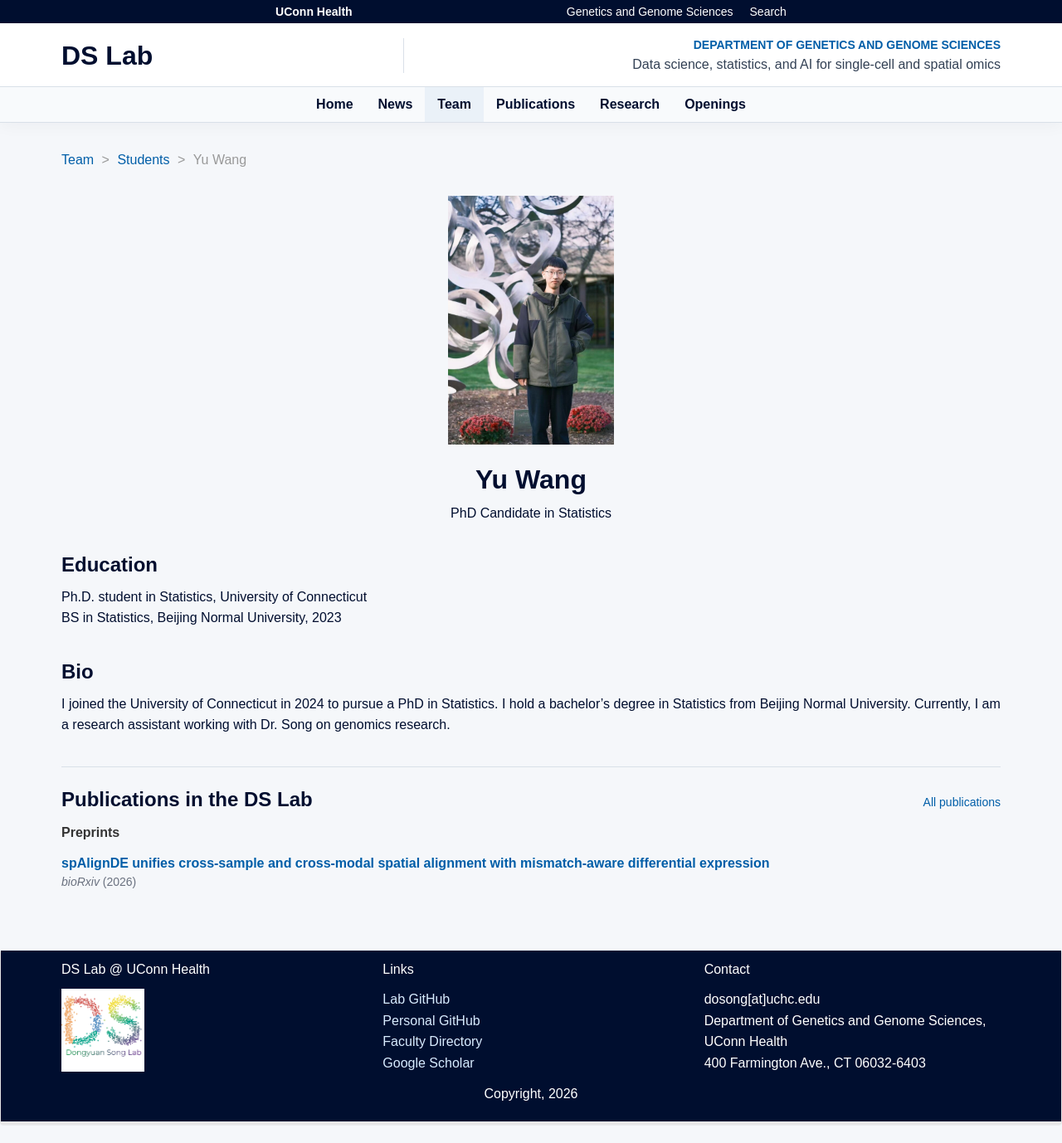
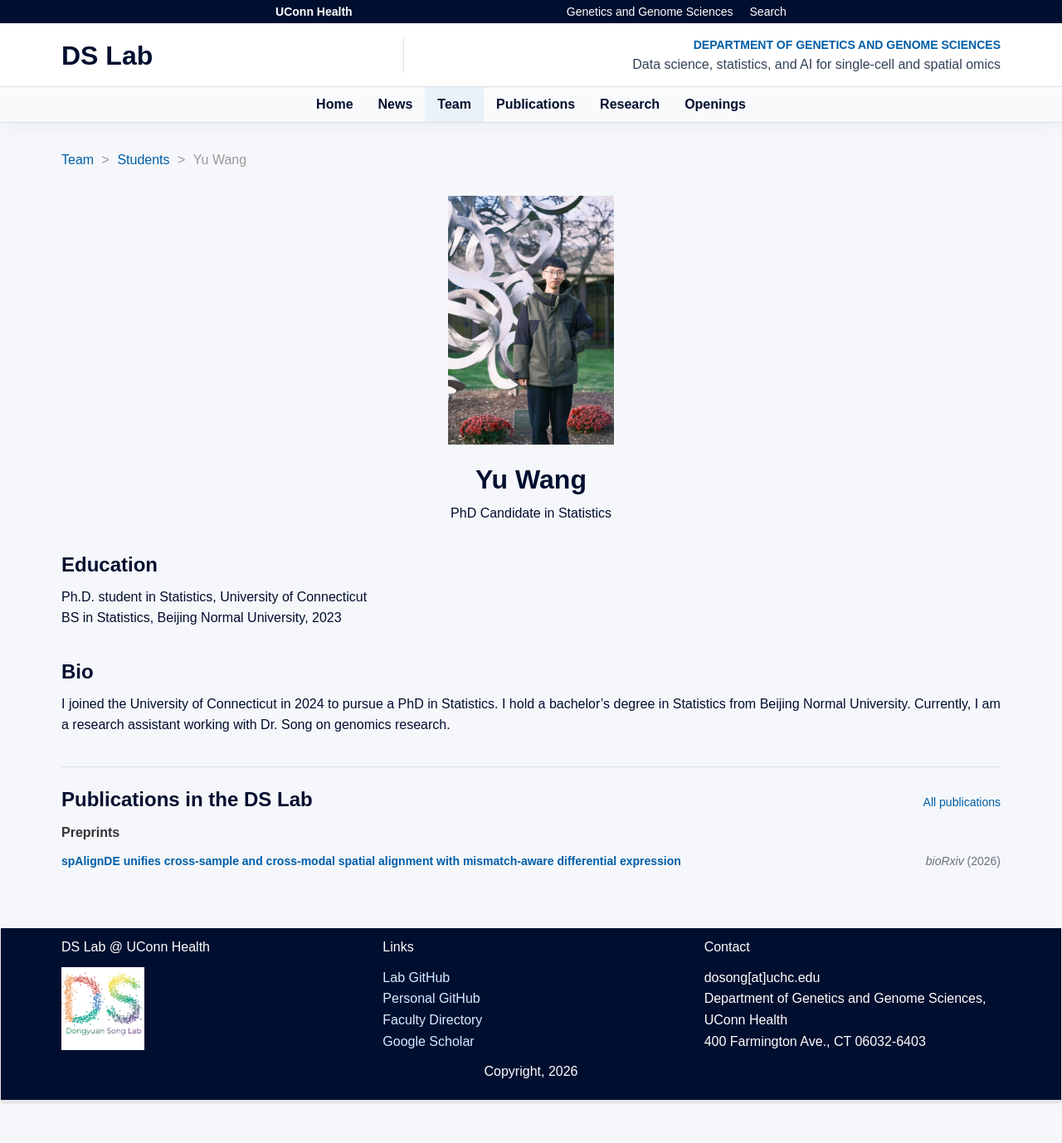
Before and after one commit to dsong-lab/dsong-lab.github.io, a Jekyll site: the page built from _pages/team/_posts/2025-4-11-researcher-Students.md, in a window 1280 px wide. Shown: the whole page at 83% size. Built offline with Jekyll 4.4.1, drawn with Linux system fonts in a browser that asks for light colours; nearby versions of some CDN libraries; after the commit the page ends 1352 px from its top, so only the background shows below that.

Commit message:
Display member publications in compact single-line rows

```diff
--- a/_includes/member-publications.html
+++ b/_includes/member-publications.html
@@ -41,8 +41,8 @@
           {% assign member_year = member_paper.issued['date-parts'] | first | first %}
           {% assign member_venue = member_paper.container-title | default: member_paper.publisher | default: member_paper.source %}
           <li>
-            <a class="member-publication-title" href="https://doi.org/{{ member_doi }}" target="_blank" rel="noopener noreferrer">{{ member_paper.title | escape }}</a>
-            <span class="member-publication-meta"><em>{{ member_venue | escape }}</em>{% if member_year %} ({{ member_year }}){% endif %}</span>
+            <a class="member-publication-title" href="https://doi.org/{{ member_doi }}" title="{{ member_paper.title | escape }}" target="_blank" rel="noopener noreferrer">{{ member_paper.title | escape }}</a>
+            <span class="member-publication-meta" title="{{ member_venue | escape }}{% if member_year %} ({{ member_year }}){% endif %}"><em>{{ member_venue | escape }}</em>{% if member_year %} ({{ member_year }}){% endif %}</span>
           </li>
         {% endfor %}
       </ul>
--- a/css/main.scss
+++ b/css/main.scss
@@ -412,21 +412,32 @@ figcaption {
 }
 
 .site-main .member-publication-list > li {
+  align-items: baseline;
+  display: flex;
+  font-size: $type-small;
+  gap: 12px;
   line-height: 1.4;
-  padding: 6px 0;
+  padding: 5px 0;
 }
 
 .member-publication-title {
+  flex: 1;
   font-weight: 600;
-  overflow-wrap: anywhere;
+  min-width: 0;
+  overflow: hidden;
+  text-overflow: ellipsis;
+  white-space: nowrap;
 }
 
 .member-publication-meta {
   color: #6b7280;
-  display: block;
+  flex: 0 1 auto;
   font-size: $type-small;
   line-height: 1.4;
-  margin-top: 2px;
+  max-width: 45%;
+  overflow: hidden;
+  text-overflow: ellipsis;
+  white-space: nowrap;
 }
 
 .team-member-name:hover,
```
